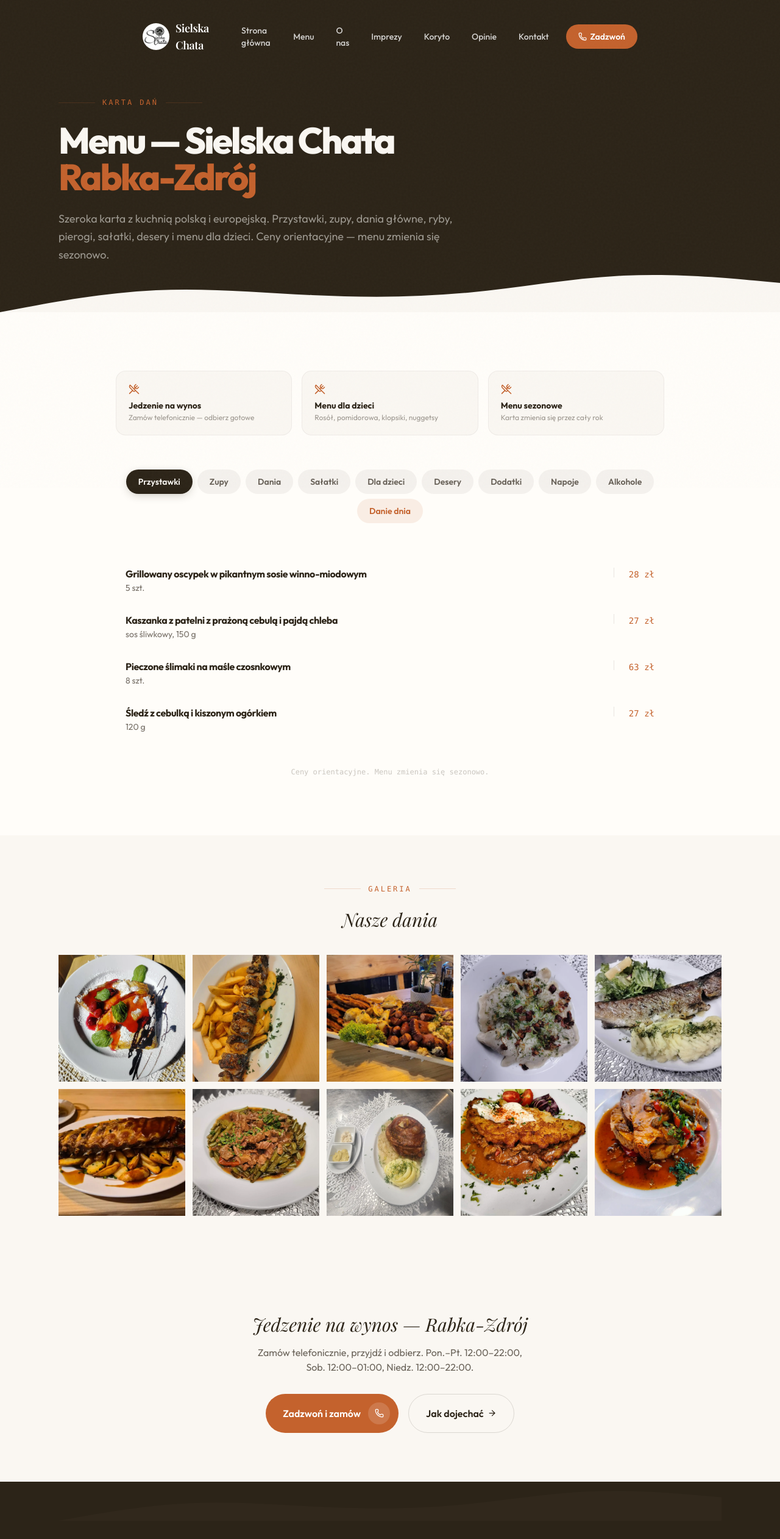
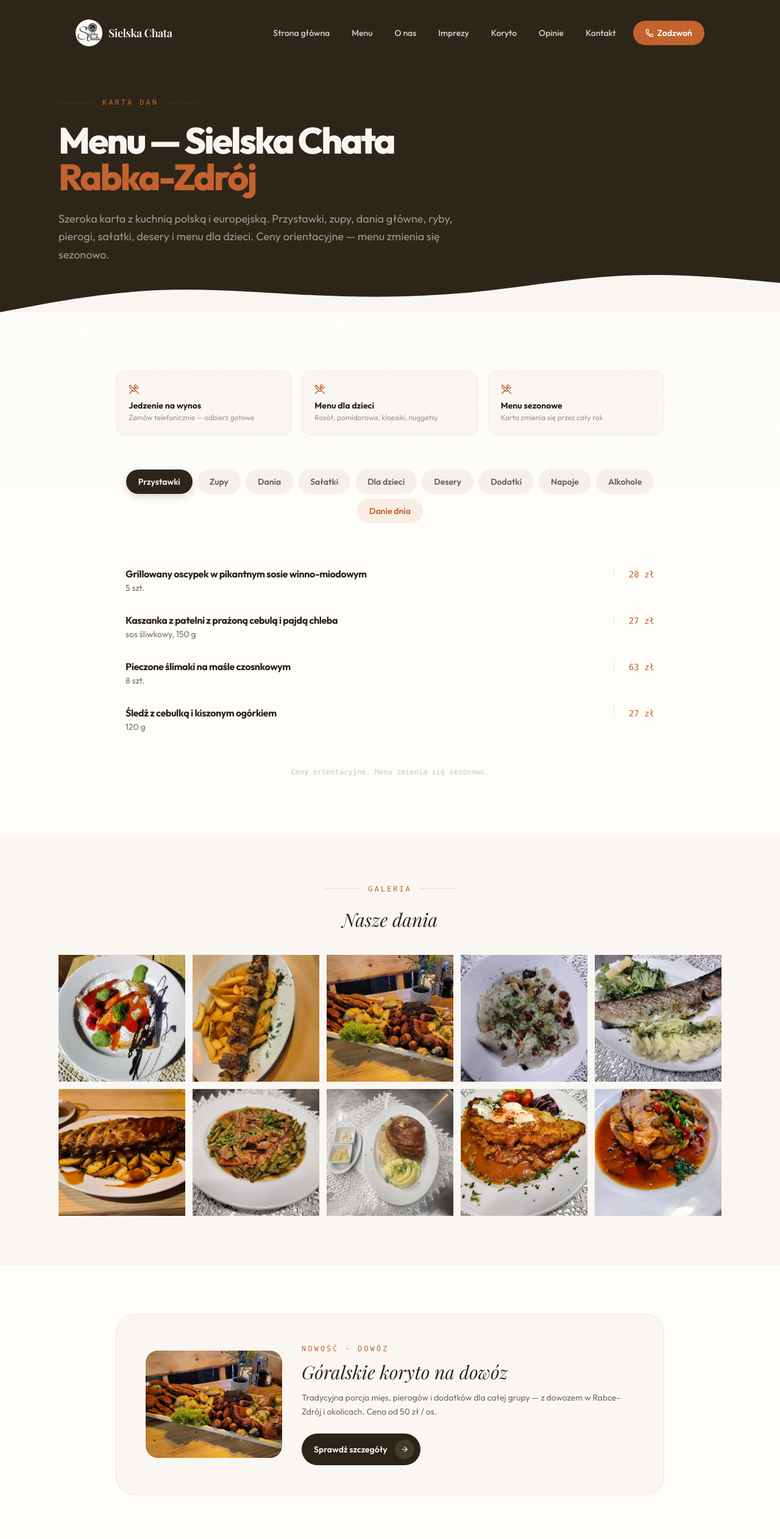
Before and after one commit to ChlebdaAISD/sielska_chata, a React (Vite) app: page /menu in a window 1280 px wide. Shown: the top 2524 px of the page at 61% size. Built offline with nearby package versions, Linux system fonts and the light colour scheme.

Commit message:
koryto menu

```diff
--- a/src/components/Navbar.jsx
+++ b/src/components/Navbar.jsx
@@ -37,7 +37,7 @@ export default function Navbar() {
             ? 'bg-warm-white/85 backdrop-blur-xl border border-espresso/8 shadow-[0_8px_32px_-8px_rgba(44,36,24,0.12)] px-4 py-2.5'
             : 'bg-transparent px-6 py-3'
         }`}
-        style={{ width: 'min(92vw, 860px)' }}
+        style={{ width: 'min(94vw, 1080px)' }}
       >
         <Link href="/" className="flex items-center gap-2.5">
           <img
@@ -48,7 +48,7 @@ export default function Navbar() {
             className={`rounded-full object-cover transition-all duration-700 ${scrolled ? 'h-9 w-9' : 'h-11 w-11'}`}
           />
           <span
-            className={`font-drama font-semibold tracking-tight transition-all duration-700 ${
+            className={`font-drama font-semibold tracking-tight whitespace-nowrap transition-all duration-700 ${
               scrolled ? 'text-espresso text-base' : 'text-white text-lg'
             }`}
           >
@@ -56,12 +56,12 @@ export default function Navbar() {
           </span>
         </Link>
 
-        <div className="hidden md:flex items-center gap-1">
+        <div className="hidden lg:flex items-center gap-1">
           {links.map((link) => (
             <Link
               key={link.href}
               href={link.href}
-              className={`link-lift px-4 py-2 rounded-full text-sm font-medium transition-all duration-500 ${
+              className={`link-lift shrink-0 whitespace-nowrap px-4 py-2 rounded-full text-sm font-medium transition-all duration-500 ${
                 scrolled
                   ? 'text-espresso/70 hover:text-espresso hover:bg-espresso/5'
                   : 'text-white/80 hover:text-white hover:bg-white/10'
@@ -77,7 +77,7 @@ export default function Navbar() {
         </div>
 
         <button
-          className="md:hidden p-2 rounded-full"
+          className="lg:hidden p-2 rounded-full"
           onClick={() => setMenuOpen(!menuOpen)}
           aria-label="Menu"
           aria-expanded={menuOpen}
--- a/src/pages/Home.jsx
+++ b/src/pages/Home.jsx
@@ -305,9 +305,14 @@ function MenuPreview() {
         )}
 
         <div className="text-center">
-          <Button to="/menu/" variant="primary-dark" icon={<ArrowRight size={14} />}>
-            Zobacz pełne menu
-          </Button>
+          <div className="flex flex-wrap justify-center gap-3">
+            <Button to="/menu/" variant="primary-dark" icon={<ArrowRight size={14} />}>
+              Zobacz pełne menu
+            </Button>
+            <Button to="/goralskie-koryto-na-dowoz/" variant="secondary" icon={<ArrowRight size={14} />}>
+              Zamów góralskie koryto
+            </Button>
+          </div>
           <p className="text-espresso/60 text-xs font-mono mt-4">Dostępne również jedzenie na wynos w Rabce-Zdrój</p>
         </div>
       </div>
--- a/src/pages/Menu.jsx
+++ b/src/pages/Menu.jsx
@@ -204,6 +204,34 @@ export default function Menu() {
         </div>
       </section>
 
+      {/* Koryto na dowóz — promo */}
+      <section className="py-20 px-6 md:px-16 lg:px-24 bg-warm-white border-t border-espresso/5">
+        <div className="max-w-[900px] mx-auto">
+          <div className="bg-background border border-espresso/8 rounded-[2rem] px-8 py-10 md:px-12 md:py-12 flex flex-col md:flex-row items-center gap-8">
+            <img
+              src="/images/food/food-03.webp"
+              alt="Góralskie koryto z mięsami i pierogami — Sielska Chata Rabka-Zdrój"
+              width={400}
+              height={300}
+              loading="lazy"
+              className="w-full md:w-56 h-44 object-cover rounded-[1.25rem] flex-shrink-0"
+            />
+            <div className="flex-1 text-center md:text-left">
+              <p className="font-mono text-xs text-terracotta tracking-[0.25em] uppercase mb-3">Nowość · Dowóz</p>
+              <h2 className="font-drama italic text-espresso text-2xl md:text-3xl mb-3 leading-tight">
+                Góralskie koryto na dowóz
+              </h2>
+              <p className="text-espresso/65 text-sm leading-relaxed mb-6">
+                Tradycyjna porcja mięs, pierogów i dodatków dla całej grupy — z dowozem w Rabce-Zdrój i okolicach. Cena od 50 zł / os.
+              </p>
+              <Button to="/goralskie-koryto-na-dowoz/" variant="primary-dark" size="sm" icon={<ArrowRight size={14} />}>
+                Sprawdź szczegóły
+              </Button>
+            </div>
+          </div>
+        </div>
+      </section>
+
       {/* Takeout CTA */}
       <section className="py-20 px-6 md:px-16 lg:px-24 bg-background">
         <div className="max-w-[900px] mx-auto text-center">
```
